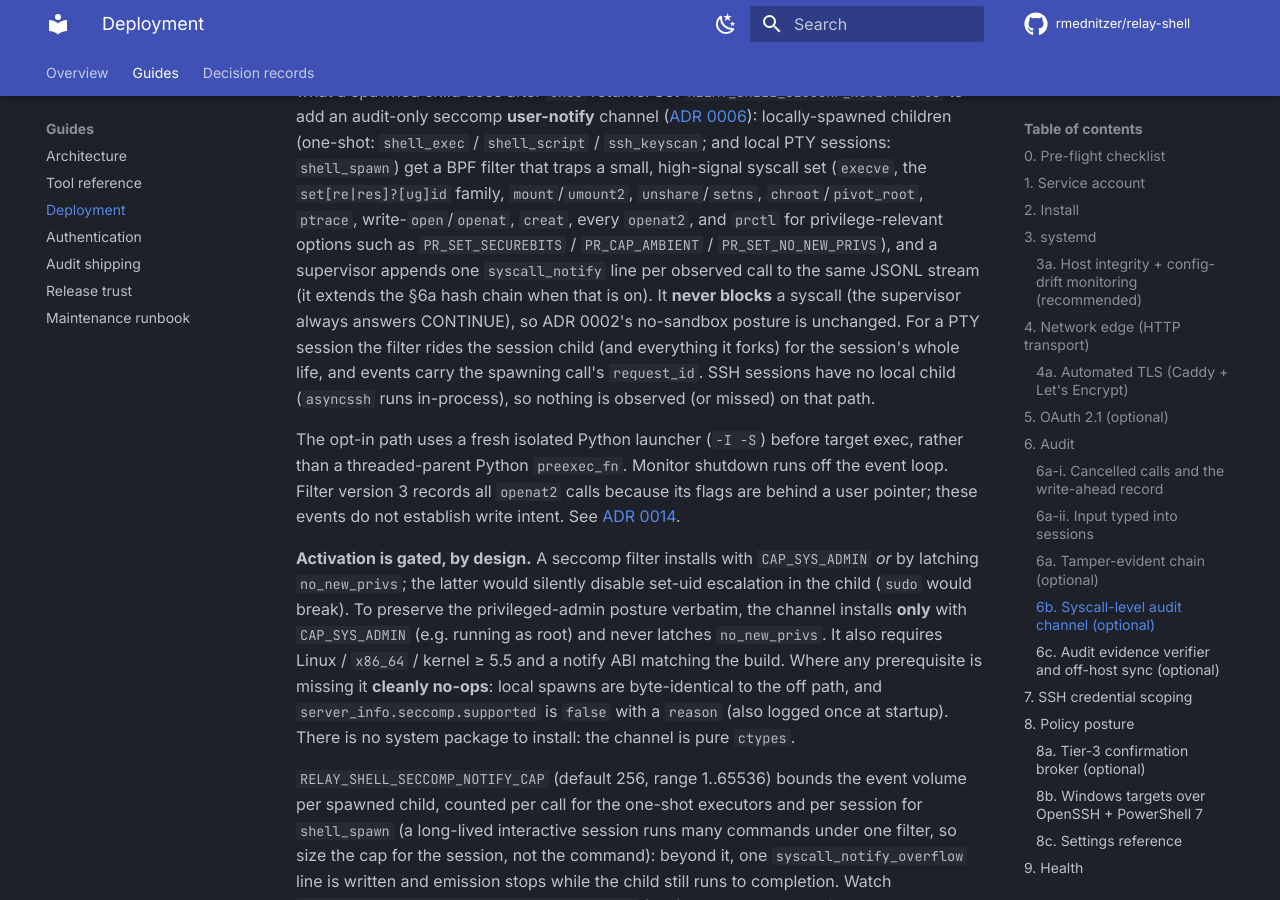
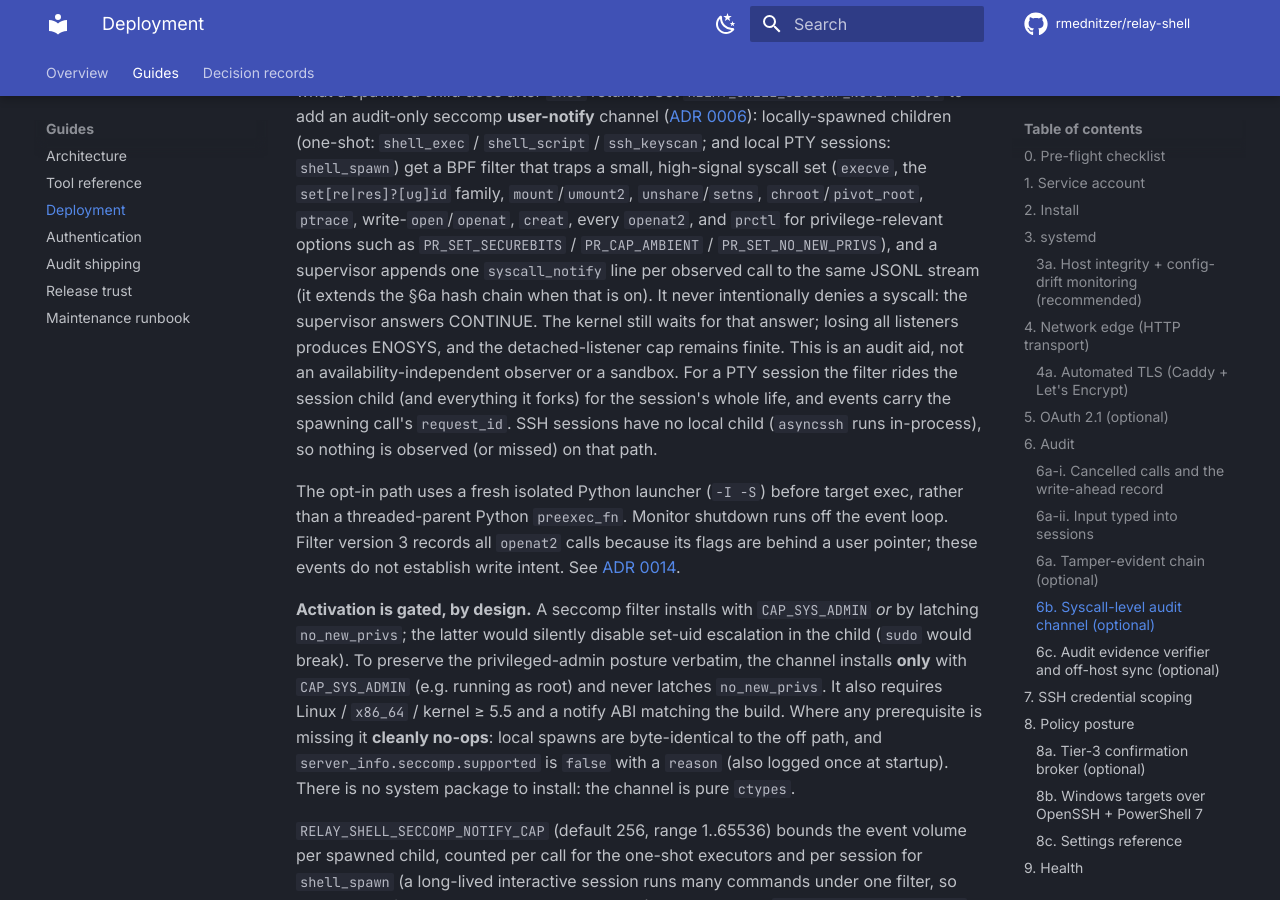
Before and after one commit to rmednitzer/relay-shell, an MkDocs documentation site: the page built from docs/deployment.md, in a window 1280 px wide and 900 px high, scrolled down 9451 px. Built offline with MkDocs 1.6.1 and Material for MkDocs 9.7.7, drawn with Linux system fonts in a browser that asks for light colours; comment, search, counter and statistics services are not loaded.

Commit message:
State installed-filter listener availability limits accurately

```diff
--- a/docs/deployment.md
+++ b/docs/deployment.md
@@ -393,9 +393,10 @@ family, `mount`/`umount2`, `unshare`/`setns`, `chroot`/`pivot_root`,
 `ptrace`, write-`open`/`openat`, `creat`, every `openat2`, and `prctl` for privilege-relevant options
 such as `PR_SET_SECUREBITS` / `PR_CAP_AMBIENT` / `PR_SET_NO_NEW_PRIVS`), and
 a supervisor appends one `syscall_notify` line per observed call to the same
-JSONL stream (it extends the §6a hash chain when that is on). It **never
-blocks** a syscall (the supervisor always answers CONTINUE), so ADR 0002's
-no-sandbox posture is unchanged. For a PTY session the filter rides the
+JSONL stream (it extends the §6a hash chain when that is on). It never intentionally denies a syscall: the supervisor answers CONTINUE.
+The kernel still waits for that answer; losing all listeners produces ENOSYS,
+and the detached-listener cap remains finite. This is an audit aid, not an
+availability-independent observer or a sandbox. For a PTY session the filter rides the
 session child (and everything it forks) for the session's whole life, and
 events carry the spawning call's `request_id`. SSH sessions have no local
 child (`asyncssh` runs in-process), so nothing is observed (or missed)
```
Also changed, not shown: 1 other file.
